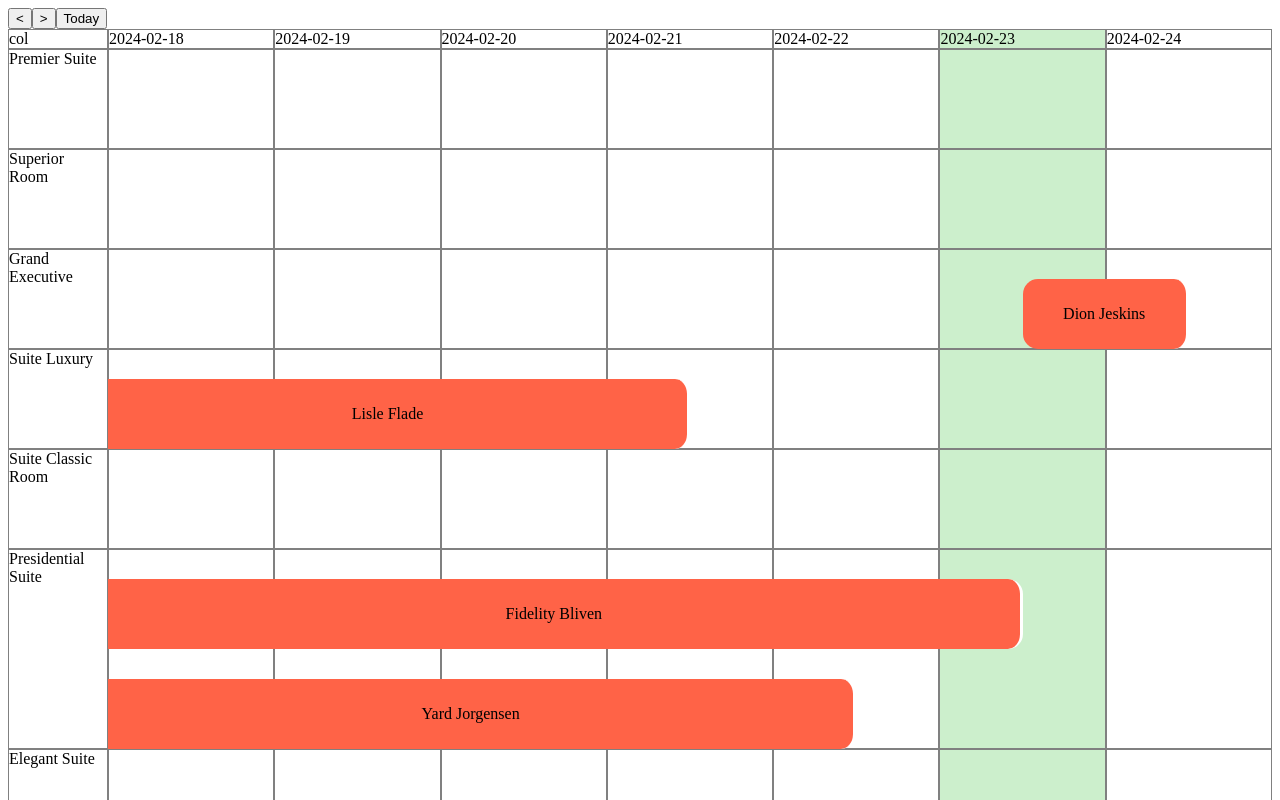
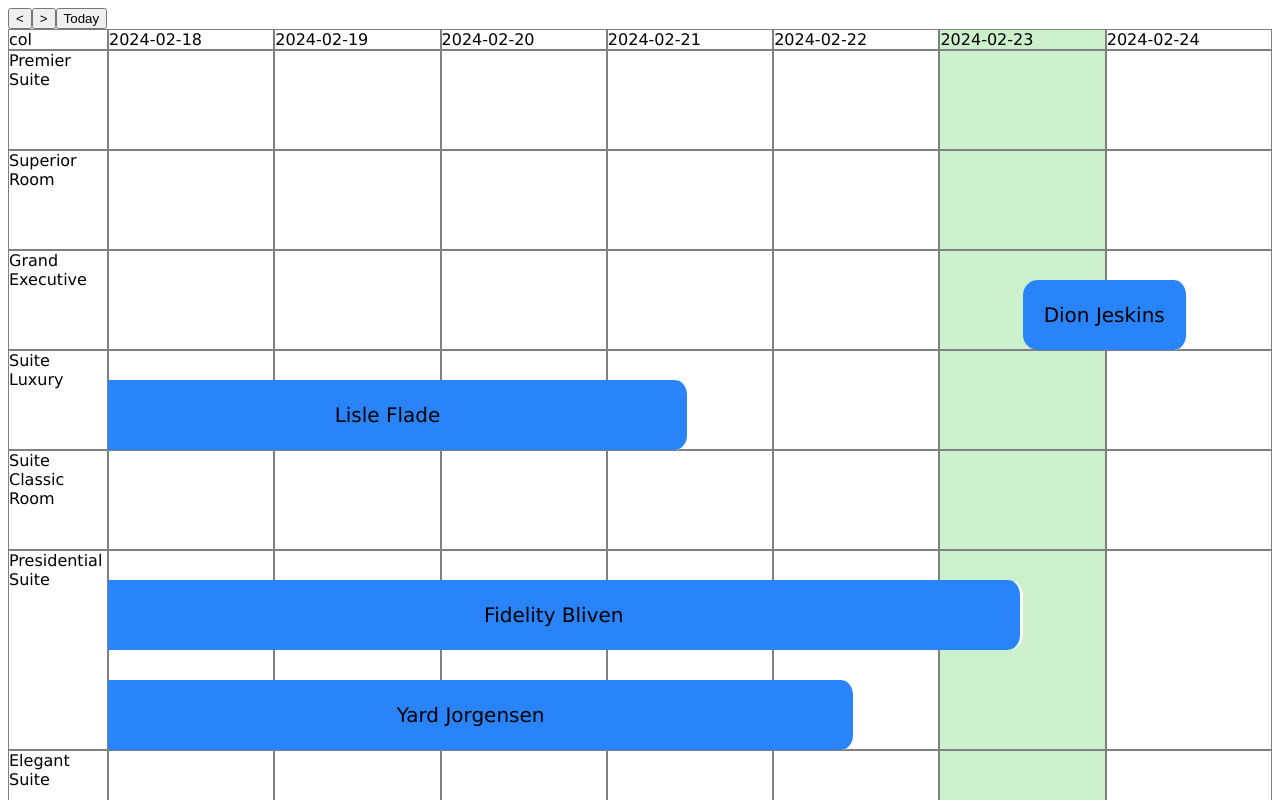
Before and after one commit to chertoha/test-vue-hotel-booking-calendar, a Vue app: page / in a window 1280 px wide. Both pictures are taken after a click on the button "Today". Shown: the top 800 px of the page. Built offline with nearby package versions, Linux system fonts and the light colour scheme.

Commit message:
refactor(): Booking bar component

```diff
--- /dev/null
+++ b/src/components/BookingBar.vue
@@ -0,0 +1,105 @@
+<template>
+  <div
+    :class="['book']"
+    :style="{
+      width: `calc((100% / 7) * ${getDuration(booking.start, booking.end)})`,
+
+      left: `calc(100% / 7 * ${getOffset(
+        booking.start
+      )} + (100% / 7) * ${checkInOutTime})`,
+
+      bottom: booking.isOverlapped && `calc(100px * ${index})`,
+
+      paddingLeft:
+        getOffset(booking.start) < 0
+          ? `calc(100% / 7 * ${
+              getOffset(booking.start) * -1
+            } - (100% / 7) * ${checkInOutTime})`
+          : `20px`,
+
+      paddingRight:
+        getEndOffset(booking.end) < 0
+          ? `calc(100% / 7 * ${
+              getEndOffset(booking.end) * -1
+            } + (100% / 7) * ${checkInOutTime})`
+          : `20px`,
+    }"
+  >
+    <span>
+      {{ booking.name }}
+    </span>
+  </div>
+</template>
+
+<script>
+import { dayMs, weekMs } from "@/utils/calculateWeek";
+import { CHECK_IN_OUT_TIME } from "@/utils/config";
+
+export default {
+  name: "BookingBar",
+
+  props: {
+    booking: {
+      type: Object,
+      required: true,
+    },
+    index: { type: Number, required: true },
+  },
+
+  computed: {
+    checkInOutTime() {
+      return CHECK_IN_OUT_TIME / 24;
+    },
+  },
+
+  methods: {
+    getDuration(start, end) {
+      const startDateMs = new Date(start).getTime();
+      const endDateMs = new Date(end).getTime();
+      return (endDateMs - startDateMs) / dayMs;
+    },
+
+    getOffset(start) {
+      const startDateMs = new Date(start).getTime();
+      const offset = (startDateMs - this.$store.getters.getWeek) / dayMs;
+      return offset;
+    },
+
+    getEndOffset(end) {
+      const endDateMs = new Date(end).getTime();
+      const offset = (this.$store.getters.getWeek + weekMs - endDateMs) / dayMs;
+      return offset;
+    },
+  },
+};
+</script>
+
+<style lang="scss" scoped>
+.book {
+  box-sizing: border-box;
+  position: absolute;
+
+  left: 0;
+  bottom: 0;
+  width: 300px;
+  height: 70px;
+
+  display: flex;
+  align-items: center;
+  justify-content: center;
+
+  font-size: 20px;
+
+  border-radius: 15px;
+  border-right: 3px solid white;
+  background-color: rgb(41, 131, 249);
+
+  &.right {
+    justify-content: flex-end;
+  }
+
+  &.left {
+    justify-content: flex-start;
+  }
+}
+</style>
--- a/src/components/RoomTable.vue
+++ b/src/components/RoomTable.vue
@@ -28,7 +28,15 @@
           :key="day"
         ></div>
 
-        <div
+        <!--  -->
+        <BookingBar
+          v-for="(booking, index) in bookings"
+          :key="booking.name"
+          :booking="booking"
+          :index="index"
+        />
+        <!--  -->
+        <!-- <div
           v-for="(booking, index) in bookings"
           :key="booking.name"
           :class="['book']"
@@ -59,8 +67,7 @@
           <span>
             {{ booking.name }}
           </span>
-          <!-- {{ index }} -->
-        </div>
+        </div> -->
       </div>
     </div>
   </div>
@@ -69,50 +76,45 @@
 <script>
 import {
   createWeekDaysList,
-  dayMs,
+  // dayMs,
   transformToISODate,
-  weekMs,
+  // weekMs,
 } from "@/utils/calculateWeek";
 import { mapActions } from "vuex";
-import { CHECK_IN_OUT_TIME } from "@/utils/config";
+// import { CHECK_IN_OUT_TIME } from "@/utils/config";
+import BookingBar from "./BookingBar.vue";
 export default {
+  components: { BookingBar },
+
   name: "RoomTable",
 
-  data: () => {
-    return {};
-  },
+  computed: {
+    // checkInOutTime() {
+    //   return CHECK_IN_OUT_TIME / 24;
+    // },
 
-  computed: {
-    checkInOutTime() {
-      return CHECK_IN_OUT_TIME / 24;
-    },
+    // rooms() {
+    //   // console.log(this.$store.getters.getRooms);
+    //   return this.$store.getters.getRooms;
+    // },
 
-    rooms() {
-      // console.log(this.$store.getters.getRooms);
-      return this.$store.getters.getRooms;
-    },
-
-    bookings() {
-      // console.log(this.$store.getters.getBookings);
-      return this.$store.getters.getBookings;
-    },
+    // bookings() {
+    //   // console.log(this.$store.getters.getBookings);
+    //   return this.$store.getters.getBookings;
+    // },
 
     //Refactor needed
     roomWithBookings() {
       const rooms = this.$store.getters.getRooms;
       const bookings = this.$store.getters.getBookings;
-
       const arr = [];
-
       rooms.forEach(room => {
         const obj = { room, bookings: [] };
-
         for (let i = 0; i < bookings.length; i++) {
           if (bookings[i].roomDetails.name === room) {
             obj.bookings.push({ isOverlapped: false, ...bookings[i] });
           }
         }
-
         if (obj.bookings.length > 1) {
           obj.bookings.forEach((booking, i, arr) => {
             for (let j = 0; j < arr.length; j++) {
@@ -122,13 +124,10 @@ export default {
               booking.isOverlapped = true;
             }
           });
-
           obj.bookings.sort(({ isOverlapped }) => isOverlapped && -1);
         }
-
         arr.push(obj);
       });
-
       // console.log("bookings", bookings);
       console.log(arr);
       return arr;
@@ -138,10 +137,10 @@ export default {
       return createWeekDaysList(this.$store.getters.getWeek);
     },
 
-    currentWeek() {
-      // console.log(this.$store.getters.getWeek);
-      return this.$store.getters.getWeek;
-    },
+    // currentWeek() {
+    //   // console.log(this.$store.getters.getWeek);
+    //   return this.$store.getters.getWeek;
+    // },
 
     today() {
       return transformToISODate(new Date());
@@ -164,32 +163,31 @@ export default {
       this.$store.dispatch("fetchWeekBookings", this.$store.getters.getWeek);
     },
 
-    getDuration(start, end) {
-      const startDateMs = new Date(start).getTime();
-      const endDateMs = new Date(end).getTime();
+    // getDuration(start, end) {
+    //   const startDateMs = new Date(start).getTime();
+    //   const endDateMs = new Date(end).getTime();
+    //   return (endDateMs - startDateMs) / dayMs;
+    // },
 
-      return (endDateMs - startDateMs) / dayMs;
-    },
+    // getOffset(start) {
+    //   const startDateMs = new Date(start).getTime();
+    //   const offset = (startDateMs - this.$store.getters.getWeek) / dayMs;
+    //   // console.log(this.$store.getters.getWeek);
+    //   return offset;
+    // },
 
-    getOffset(start) {
-      const startDateMs = new Date(start).getTime();
-      const offset = (startDateMs - this.$store.getters.getWeek) / dayMs;
-      // console.log(this.$store.getters.getWeek);
-      return offset;
-    },
+    // getEndOffset(end) {
+    //   const endDateMs = new Date(end).getTime();
+    //   const offset = (this.$store.getters.getWeek + weekMs - endDateMs) / dayMs;
+    //   // console.log(this.$store.getters.getWeek);
+    //   return offset;
+    // },
 
-    getEndOffset(end) {
-      const endDateMs = new Date(end).getTime();
-      const offset = (this.$store.getters.getWeek + weekMs - endDateMs) / dayMs;
-      // console.log(this.$store.getters.getWeek);
-      return offset;
-    },
-
-    getBookingsByRoom(roomName) {
-      return this.bookings.filter(({ roomDetails }) => {
-        return roomDetails.name === roomName;
-      });
-    },
+    // getBookingsByRoom(roomName) {
+    //   return this.bookings.filter(({ roomDetails }) => {
+    //     return roomDetails.name === roomName;
+    //   });
+    // },
   },
 };
 </script>
@@ -198,9 +196,7 @@ export default {
 .row {
   display: grid;
   grid-template-columns: 100px 1fr;
-
   width: 100%;
-  /* min-height: 100px; */
 }
 
 .tab-row {
@@ -226,24 +222,24 @@ export default {
   }
 }
 
-.book {
+/* .book {
   box-sizing: border-box;
   position: absolute;
-  /* padding-left: 300px; */
-  /* padding-left: 20px; */
-  /* padding-right: 20px; */
+
   left: 0;
   bottom: 0;
   width: 300px;
   height: 70px;
-  background-color: tomato;
 
   display: flex;
   align-items: center;
   justify-content: center;
 
+  font-size: 20px;
+
   border-radius: 15px;
   border-right: 3px solid white;
+  background-color: rgb(41, 131, 249);
 
   &.right {
     justify-content: flex-end;
@@ -252,5 +248,5 @@ export default {
   &.left {
     justify-content: flex-start;
   }
-}
+} */
 </style>
--- a/src/main.js
+++ b/src/main.js
@@ -1,4 +1,5 @@
 import Vue from "vue";
+import "./styles/global.css";
 import App from "./App.vue";
 import store from "./store";
 
--- /dev/null
+++ b/src/styles/global.css
@@ -0,0 +1,3 @@
+body {
+  font-family: Verdana, Geneva, Tahoma, sans-serif;
+}
```
